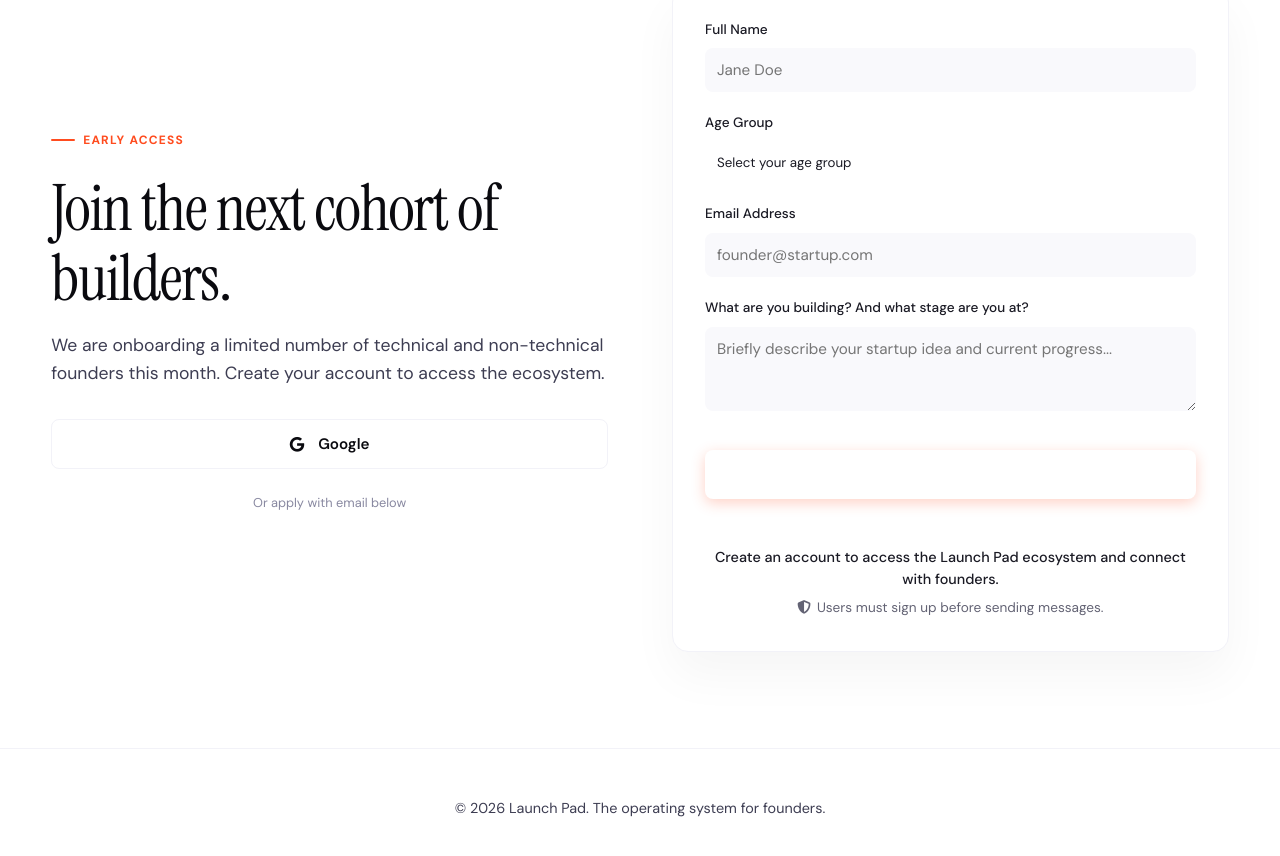
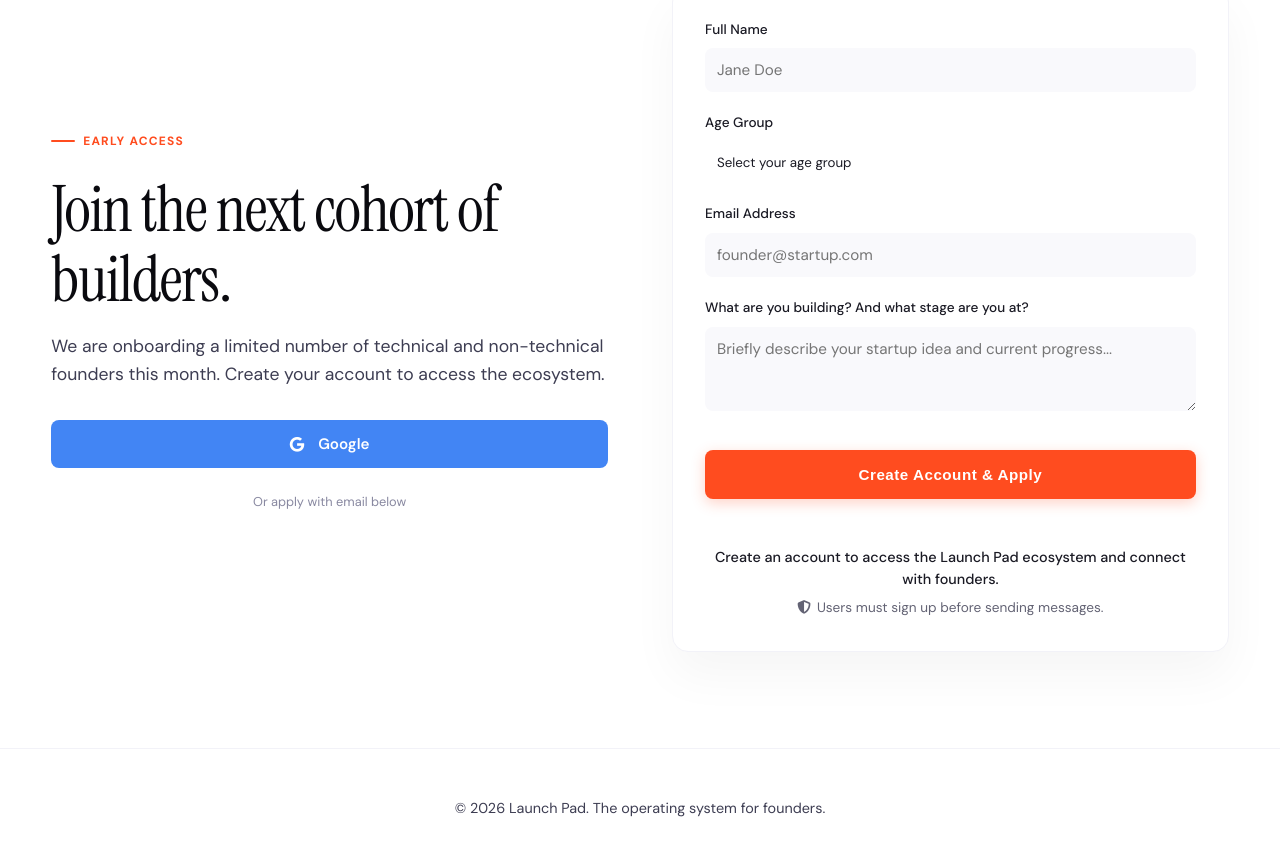
Before and after one commit to shiva09-art/launchpad-studio, a Next.js app in the folder apps/web/: page / in a window 1280 px wide. Shown: the part 2590-3446 px from the top of the page. Built offline with nearby package versions, Linux system fonts and the light colour scheme.

Commit message:
UI: Fix submit button visibility and update Google button color

```diff
--- a/apps/web/src/app/globals.css
+++ b/apps/web/src/app/globals.css
@@ -42,8 +42,8 @@ h2 { font-size: clamp(2.5rem, 5vw, 4rem); margin-bottom: 16px; }
 .btn-outline:hover { border-color: var(--ink-40); background: var(--ink-05); }
 .btn-github { background: #24292e; color: white; }
 .btn-github:hover { transform: translateY(-2px); box-shadow: 0 6px 20px rgba(36,41,46,0.35); }
-.btn-google { background: white; color: var(--ink); border: 1px solid var(--ink-10); }
-.btn-google:hover { transform: translateY(-2px); box-shadow: 0 6px 20px rgba(0,0,0,0.1); }
+.btn-google { background: #4285F4; color: white; border: none; }
+.btn-google:hover { background: #3b78e7; transform: translateY(-2px); box-shadow: 0 6px 20px rgba(66, 133, 244, 0.3); }
 
 /* Navbar */
 header { position: fixed; top: 0; width: 100%; z-index: 100; background: rgba(255,255,255,0.8); backdrop-filter: blur(12px); border-bottom: 1px solid transparent; transition: border var(--t-fast); }
--- a/apps/web/src/app/page.tsx
+++ b/apps/web/src/app/page.tsx
@@ -230,7 +230,7 @@ export default function Home() {
                 <small className="error-msg">Please describe your idea and stage.</small>
               </div>
 
-              <button type="submit" className="btn btn-primary" style={{ width: "100%", padding: "16px", marginTop: "8px", backgroundColor: showSuccess ? "#00c26b" : "var(--primary)", fontWeight: 600, letterSpacing: "0.5px" }} disabled={isSubmitting}>
+              <button type="submit" className="btn btn-primary" style={{ width: "100%", padding: "16px", marginTop: "8px", backgroundColor: showSuccess ? "#00c26b" : "var(--accent)", color: "#ffffff", fontWeight: 600, letterSpacing: "0.5px", border: "none" }} disabled={isSubmitting}>
                 {isSubmitting ? (
                   <><i className="fa-solid fa-spinner fa-spin" style={{ marginRight: "8px" }}></i> Applying...</>
                 ) : showSuccess ? (
```
